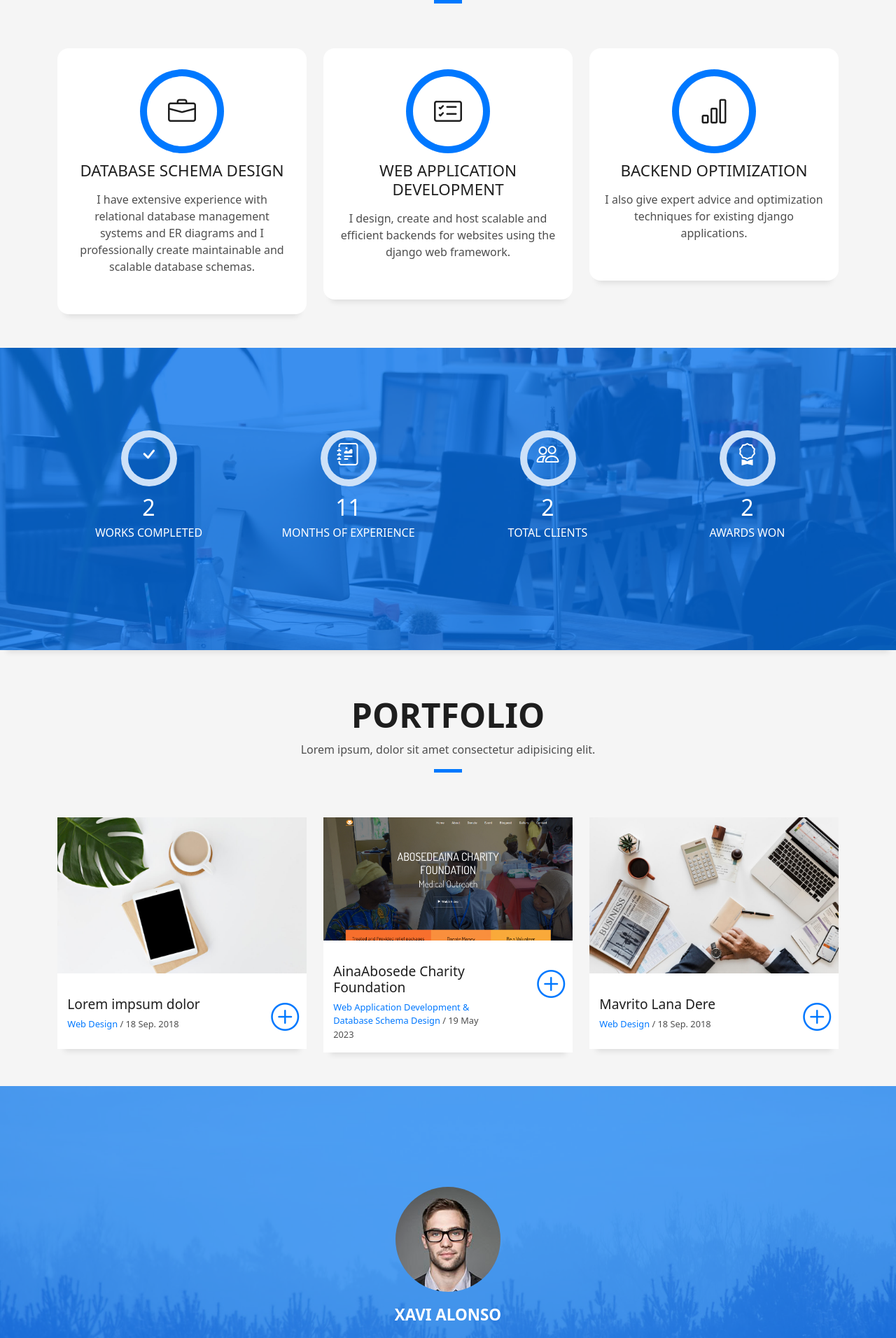
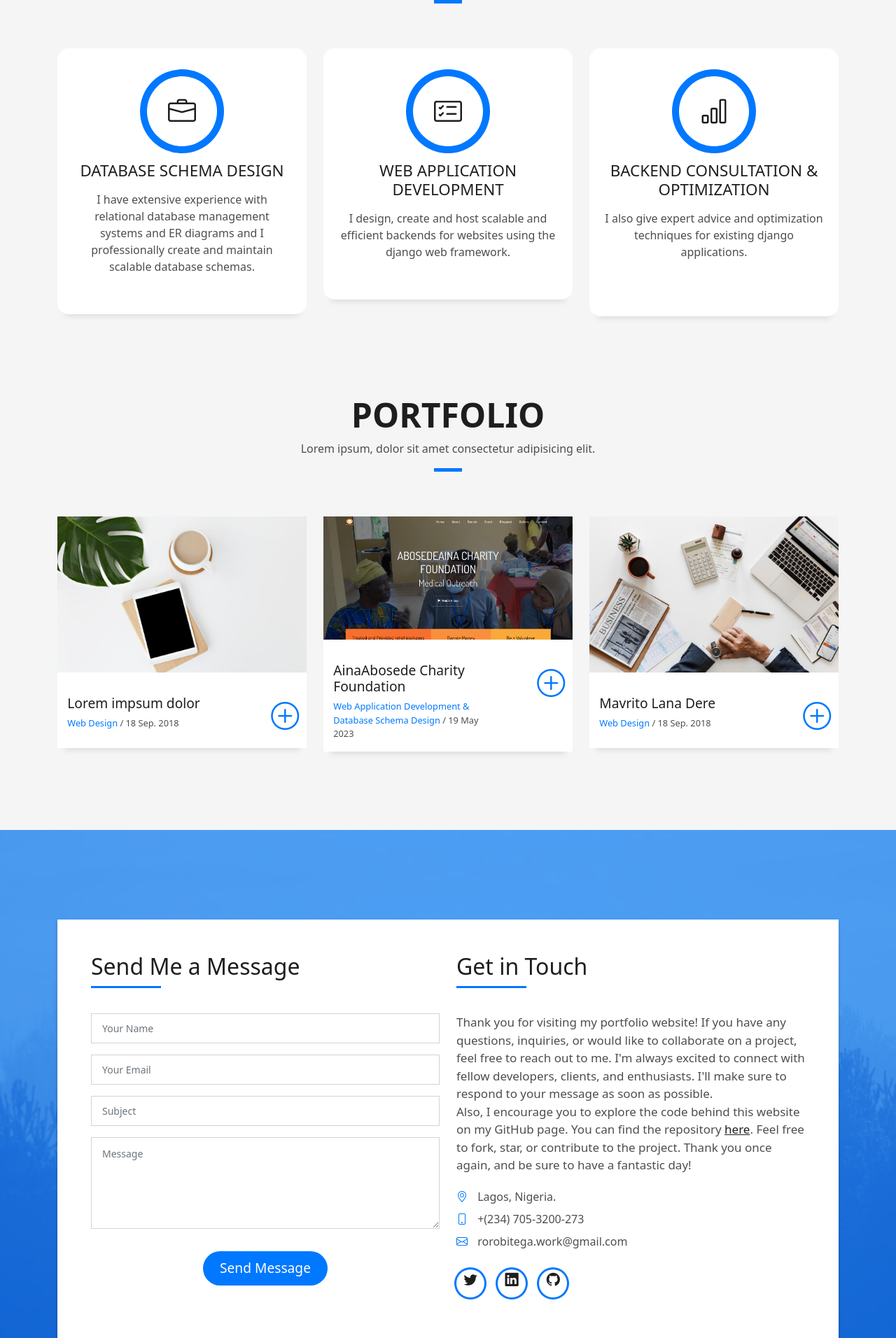
Before and after one commit to TegaRorobi/Other, a Django app: page / in a window 1280 px wide. Shown: the part 2200-4112 px from the top of the page at 70% size. Run offline with Django 4.2, Linux system fonts and the light colour scheme; parts of the project's set-up code (start-up, migrations or seed data) failed here and were passed over; some libraries are stand-ins or nearby versions.

Commit message:
Incorporated logging on email sending, made some changes to the settings and index page.

```diff
--- a/main/views.py
+++ b/main/views.py
@@ -1,16 +1,22 @@
 from django.shortcuts import render
 from django.views.generic import View
 from threading import Thread
-import os, smtplib, ssl
+import logging, os, smtplib, ssl
 from email.mime.multipart import MIMEMultipart
 from email.mime.text import MIMEText
 from django.conf import settings
 from django.contrib import messages
 
 
+logging.config.fileConfig(os.path.join(settings.BASE_DIR, "logging.ini"))
+
+em_logger = logging.getLogger("Email_Logger")
+stdout_logger = logging.getLogger("root")
+
 # Create your views here.
 class IndexView(View):
 	def get(self, request, *args, **kwargs):
+		em_logger.info(f"Email received from {request.POST.get('name')}")
 		return render(request, 'index.html', context={})
 
 	def post(self, request, *args, **kwargs):
@@ -20,24 +26,35 @@ class IndexView(View):
 		email_thread.start()
 
 		return self.get(request)
+
 	def send_mail(self, request, *args, **kwargs):
 		em = MIMEMultipart()
-		em["From"] = request.POST.get('name')
+		em["From"] = request.POST.get('name') + " via your portfolio website."
 		em["Subject"] = request.POST.get('subject')
 		em.attach(MIMEText(request.POST.get('message')))
 
 		with smtplib.SMTP_SSL(settings.EMAIL_SERVER, settings.EMAIL_PORT, context=ssl.create_default_context()) as smtp:
 			smtp.login(settings.EMAIL_ADDRESS, settings.EMAIL_PASSKEY)
-			smtp.sendmail(settings.EMAIL_ADDRESS, request.POST.get('email'), em.as_string())
+			smtp.sendmail(settings.EMAIL_ADDRESS, settings.EMAIL_ADDRESS, em.as_string())
 		messages.success(request, "Your Email has been sent successfully!")
-		print("Email Sent.")
+		em_logger.info(f"Email received from {request.POST.get('name')}")
+		stdout_logger.info(f"""
+Email Status
+-------------
+From : {request.POST.get('name')}
+Reply to: {request.POST.get('email')}
+Subject: {request.POST.get('subject')}
+Message: {request.POST.get('message')}
+
+Mail recieved at {settings.EMAIL_ADDRESS}.
+""")
 
 
 
 
 class ProjectDetailView(View):
 	def get(self, request, *args, **kwargs):
-		return render(request, 'project-detail.html')
+		return render(request, 'project-detail.html', {})
 	def post(self, request, *args, **kwargs):
 		return self.get(request)
 
@@ -46,6 +63,6 @@ class ProjectDetailView(View):
 
 class BlogpostDetailView(View):
 	def get(self, request, *args, **kwargs):
-		return render(request, 'blogpost.html')
+		return render(request, 'blogpost.html', {})
 	def post(self, request, *args, **kwargs):
 		return self.get(request)
--- a/portfolio/settings.py
+++ b/portfolio/settings.py
@@ -29,10 +29,11 @@ DEBUG = config('DEBUG')
 
 
 ALLOWED_HOSTS = []
+CSRF_TRUSTED_ORIGINS = []
 
 EMAIL_SERVER = 'smtp.gmail.com'
 EMAIL_PORT = 465
-EMAIL_ADDRESS = 'deciphrexx2022@gmail.com'
+EMAIL_ADDRESS = 'rorobitega.work@gmail.com'
 # EMAIL_PASSKEY = os.environ.get("EMAIL_PASSWORD")
 EMAIL_PASSKEY = config('EMAIL_PASSKEY')
 
@@ -126,7 +127,7 @@ USE_TZ = True
 # https://docs.djangoproject.com/en/4.2/howto/static-files/
 
 STATIC_URL = 'static/'
-# STATIC_ROOT = os.path.join(BASE_DIR, 'static')
+STATIC_ROOT = os.path.join(BASE_DIR, 'staticfiles')
 STATICFILES_DIRS = [os.path.join(BASE_DIR,'static')]
 
 
--- a/templates/index.html
+++ b/templates/index.html
@@ -1,6 +1,5 @@
 <!DOCTYPE html>
 {% load static %}
-
 
 <html lang="en">
 
@@ -24,7 +23,6 @@
 
   <!-- Template Main CSS File -->
   <link href="{% static 'assets/css/style.css' %}" rel="stylesheet">
-
 </head>
 
 <body>
@@ -76,8 +74,8 @@
       <div class="table-cell">
         <div class="container">
           <!--<p class="display-6 color-d">Hello, world!</p>-->
-          <h1 class="hero-title mb-4">I am Tega Rorobi</h1>
-          <p class="hero-subtitle"><span class="typed" data-typed-items="Pythonista, Django Developer, Tech Lead, Freelancer, Scientist"></span></p>
+          <h1 class="hero-title mb-4">Hi, I'm Tega Rorobi</h1>
+          <p class="hero-subtitle"><span class="typed" data-typed-items="Django Developer, Pythonista, Tech Lead, Freelancer, Scientist"></span></p>
           <!-- <p class="pt-3"><a class="btn btn-primary btn js-scroll px-4" href="#about" role="button">Learn More</a></p> -->
         </div>
       </div>
@@ -105,7 +103,7 @@
                         <div class="about-info">
                           <p><span class="title-s">Name: </span> <span>Tega Andrew Rorobi</span></p>
                           <p><span class="title-s">Profile: </span> <span>Django Developer</span></p>
-                          <p><span class="title-s">Email: </span> <span>rorobitega@gmail.com</span></p>
+                          <p><span class="title-s">Email: </span> <span>rorobitega.work@gmail.com</span></p>
                           <p><span class="title-s">Nationality: </span> <span>Nigerian</span></p>
                           <p><span class="title-s">Phone: </span> <span>+(234) 705 320 0273</span></p>
                         </div>
@@ -216,7 +214,7 @@
                 <h2 class="s-title">Database Schema Design</h2>
                 <p class="s-description text-center">
                   I have extensive experience with relational database management systems and ER diagrams and
-                  I professionally create maintainable and scalable database schemas.
+                  I professionally create and maintain scalable database schemas.
                 </p>
               </div>
             </div>
@@ -241,10 +239,11 @@
                 <span class="ico-circle"><i class="bi bi-bar-chart"></i></span>
               </div>
               <div class="service-content">
-                <h2 class="s-title">Backend Optimization</h2>
+                <h2 class="s-title">Backend Consultation & Optimization</h2>
                 <p class="s-description text-center">
                   I also give expert advice and optimization techniques for existing django applications.
                 </p>
+                <br>
               </div>
             </div>
           </div>
@@ -297,7 +296,7 @@
       </div>
     </section><!-- End Services Section -->
 
-    <!-- ======= Counter Section ======= -->
+    <!-- ======= Counter Section =======
     <div class="section-counter paralax-mf bg-image" style="background-image: url({% static 'assets/img/counters-bg.jpg' %})">
       <div class="overlay-mf"></div>
       <div class="container position-relative">
@@ -348,7 +347,7 @@
           </div>
         </div>
       </div>
-    </div><!-- End Counter Section -->
+    </div> End  Counter Section -->
 
     <!-- ======= Portfolio Section ======= -->
     <section id="work" class="portfolio-mf sect-pt4 route">
@@ -401,14 +400,16 @@
               <div class="work-content">
                   <div class="row">
                     <div class="col-sm-8">
+                      <a href="https://web-production-7305.up.railway.app/">
                         <h2 class="w-title">AinaAbosede Charity Foundation</h2>
                         <div class="w-more">
                           <span class="w-ctegory">Web Application Development & Database Schema Design</span> / <span class="w-date">19 May 2023</span>
                         </div>
+                      </a>
                     </div>
                     <div class="col-sm-4">
                       <div class="w-like">
-                      <a href="https://aacfoundation.herokuapp.com"> <span class="bi bi-plus-circle"></span></a>
+                        <a href="https://web-production-7305.up.railway.app/"> <span class="bi bi-plus-circle"></span></a>
                       </div>
                     </div>
                   </div>
@@ -514,9 +515,10 @@
 
         </div>
       </div>
-    </section><!-- End Portfolio Section -->
+    </section>
+    <!-- End Portfolio Section -->
 
-    <!-- ======= Testimonials Section ======= -->
+    <!-- ======= Testimonials Section =======
     <div class="testimonials paralax-mf bg-image" style="background-image: url({% static 'assets/img/overlay-bg.jpg)' %}">
       <div class="overlay-mf"></div>
       <div class="container">
@@ -539,7 +541,7 @@
                       </p>
                     </div>
                   </div>
-                </div><!-- End testimonial item -->
+                </div> End testimonial item
 
                 <div class="swiper-slide">
                   <div class="testimonial-box">
@@ -554,20 +556,20 @@
                       </p>
                     </div>
                   </div>
-                </div><!-- End testimonial item -->
+                </div> End testimonial item
               </div>
               <div class="swiper-pagination"></div>
             </div>
 
-            <!-- <div id="testimonial-mf" class="owl-carousel owl-theme">
+             <div id="testimonial-mf" class="owl-carousel owl-theme">
 
-        </div> -->
         </div>
           </div>
         </div>
-    </div><!-- End Testimonials Section -->
+      </div>
+    </div> End Testimonials Section -->
 
-    <!-- ======= Blog Section ======= -->
+    <!-- ======= Blog Section =======
     <section id="blog" class="blog-mf sect-pt4 route">
       <div class="container">
         <div class="row">
@@ -606,7 +608,7 @@
                 <div class="post-author">
                   <a href="#">
                     <img src="{% static 'assets/img/testimonial-2.jpg' %}" alt="" class="avatar rounded-circle">
-                    <span class="author">Morgan Freeman</span>
+                    <span class="author">Tega Rorobi</span>
                   </a>
                 </div>
                 <div class="post-date">
@@ -637,7 +639,7 @@
                 <div class="post-author">
                   <a href="#">
                     <img src="{% static 'assets/img/testimonial-2.jpg' %}" alt="" class="avatar rounded-circle">
-                    <span class="author">Morgan Freeman</span>
+                    <span class="author">Tega Rorobi</span>
                   </a>
                 </div>
                 <div class="post-date">
@@ -668,7 +670,7 @@
                 <div class="post-author">
                   <a href="#">
                     <img src="{% static 'assets/img/testimonial-2.jpg' %}" alt="" class="avatar rounded-circle">
-                    <span class="author">Morgan Freeman</span>
+                    <span class="author">Tega Rorobi</span>
                   </a>
                 </div>
                 <div class="post-date">
@@ -679,7 +681,7 @@
           </div>
         </div>
       </div>
-    </section><!-- End Blog Section -->
+    </section> End Blog Section -->
 
     <!-- ======= Contact Section ======= -->
     <section id="contact" class="paralax-mf footer-paralax bg-image sect-mt4 route" style="background-image: url({% static 'assets/img/overlay-bg.jpg' %})">
@@ -739,24 +741,26 @@
                       </h5>
                     </div>
                     <div class="more-info">
-                      <p class="lead">
-                        Lorem ipsum dolor sit amet consectetur adipisicing elit. Facilis dolorum dolorem soluta quidem
-                        expedita aperiam aliquid at.
-                        Totam magni ipsum suscipit amet? Autem nemo esse laboriosam ratione nobis
-                        mollitia inventore?
+                      <p class="lead" style="font-size: 17px">
+                        Thank you for visiting my portfolio website! If you have any questions, inquiries, or would like to collaborate on a project, feel free to reach out to me. I'm always excited to connect with fellow developers, clients, and enthusiasts. I'll make sure to respond to your message as soon as possible.<br>Also, I encourage you to explore the code behind this website on my GitHub page. You can find the repository <a style="text-decoration:underline;" href="https://github.com/TegaRorobi">here</a>. Feel free to fork, star, or contribute to the project.
+
+                        Thank you once again, and be sure to have a fantastic day!
                       </p>
                       <ul class="list-ico">
-                        <li><span class="bi bi-geo-alt"></span> 329 WASHINGTON ST BOSTON, MA 02108</li>
-                        <li><span class="bi bi-phone"></span> (617) 557-0089</li>
-                        <li><span class="bi bi-envelope"></span> contact@example.com</li>
+                        <!-- <li><span class="bi bi-geo-alt"></span> 329 WASHINGTON ST BOSTON, MA 02108</li> -->
+                        <li><span class="bi bi-geo-alt"></span> Lagos, Nigeria.</li>
+                        <li><span class="bi bi-phone"></span> +(234) 705-3200-273</li>
+                        <li><span class="bi bi-envelope"></span> rorobitega.work@gmail.com</li>
                       </ul>
                     </div>
                     <div class="socials">
                       <ul>
-                        <li><a href=""><span class="ico-circle"><i class="bi bi-facebook"></i></span></a></li>
-                        <li><a href=""><span class="ico-circle"><i class="bi bi-instagram"></i></span></a></li>
-                        <li><a href=""><span class="ico-circle"><i class="bi bi-twitter"></i></span></a></li>
-                        <li><a href=""><span class="ico-circle"><i class="bi bi-linkedin"></i></span></a></li>
+                        <!-- <li><a href=""><span class="ico-circle"><i class="bi bi-facebook"></i></span></a></li> -->
+                        <!-- <li><a href=""><span class="ico-circle"><i class="bi bi-instagram"></i></span></a></li> -->
+                        <li><a href="https://twitter.com/Tega_Rorobi"><span class="ico-circle"><i class="bi bi-twitter"></i></span></a></li>
+                        <li><a href="https://linkedin.com/in/TegaRorobi"><span class="ico-circle"><i class="bi bi-linkedin"></i></span></a></li>
+                        <li><a href="https://github.com/TegaRorobi"><span class="ico-circle"><i class="bi bi-github"></i></span></a></li>
+
                       </ul>
                     </div>
                   </div>
@@ -776,16 +780,16 @@
       <div class="row">
         <div class="col-sm-12">
           <div class="copyright-box">
-            <p class="copyright">&copy; Copyright <strong>DevFolio</strong>. All Rights Reserved</p>
-            <div class="credits">
-              <!--
+            <p class="copyright">&copy; Copyright <strong>Deciphrexx Corps.</strong>. All Rights Reserved</p>
+            <!-- <div class="credits">
+
               All the links in the footer should remain intact.
               You can delete the links only if you purchased the pro version.
               Licensing information: https://bootstrapmade.com/license/
               Purchase the pro version with working PHP/AJAX contact form: https://bootstrapmade.com/buy/?theme=DevFolio
-            -->
+
               Designed by <a href="https://bootstrapmade.com/">BootstrapMade</a>
-            </div>
+            </div> -->
           </div>
         </div>
       </div>
@@ -805,7 +809,6 @@
 
   <!-- Template Main JS File -->
   <script src="{% static 'assets/js/main.js' %}"></script>
-
 </body>
 
 </html>
```
Also changed, not shown: logging.ini (added, +42 -0 lines), 1 other file. Lines whose indentation alone changed are shown as unchanged.
